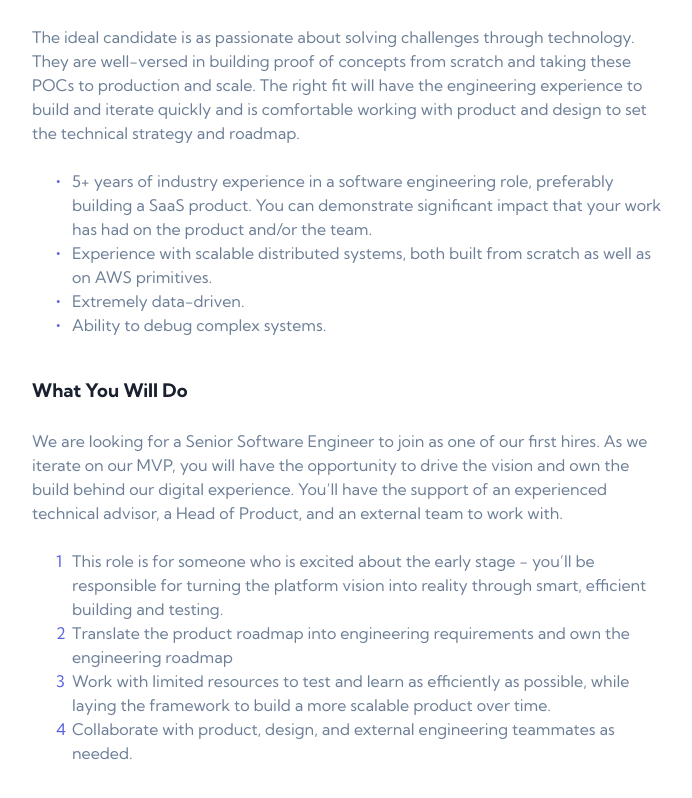
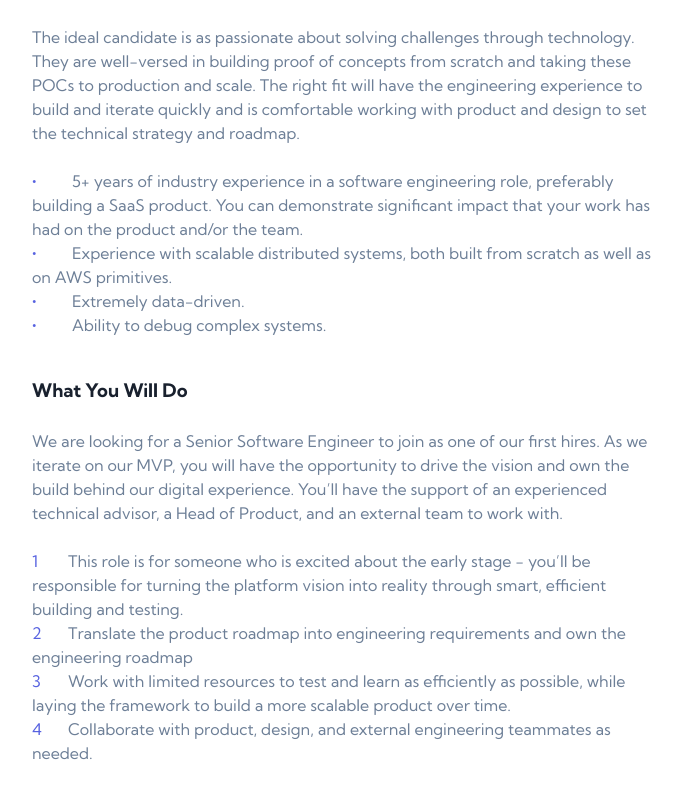
Before and after one commit to nivancheva/devjobs-web-app-react, a React (Vite) app: page / in a window 1280 px wide. Shown: the part 674-1472 px from the top of the page, without its empty margins (291-983 px from the left). Built offline with nearby package versions, Linux system fonts and the light colour scheme.

Commit message:
fix li before margin

```diff
--- a/src/index.css
+++ b/src/index.css
@@ -133,6 +133,7 @@ form {
 
 ul {
   list-style: none;
+  padding: 0;
 }
 
 ul li::before {
@@ -141,12 +142,13 @@ ul li::before {
   font-weight: bold;
   display: inline-block;
   width: 1em;
-  margin-left: -1em;
+  margin-right: 1.5rem;
 }
 
 ol {
   list-style: none;
   counter-reset: li;
+  padding: 0;
 }
 
 li::before {
@@ -154,7 +156,7 @@ li::before {
   color: var(--clr-violet);
   display: inline-block;
   width: 1em;
-  margin-left: -1em
+  margin-right: 1.25rem;
 }
 
 li {
```
